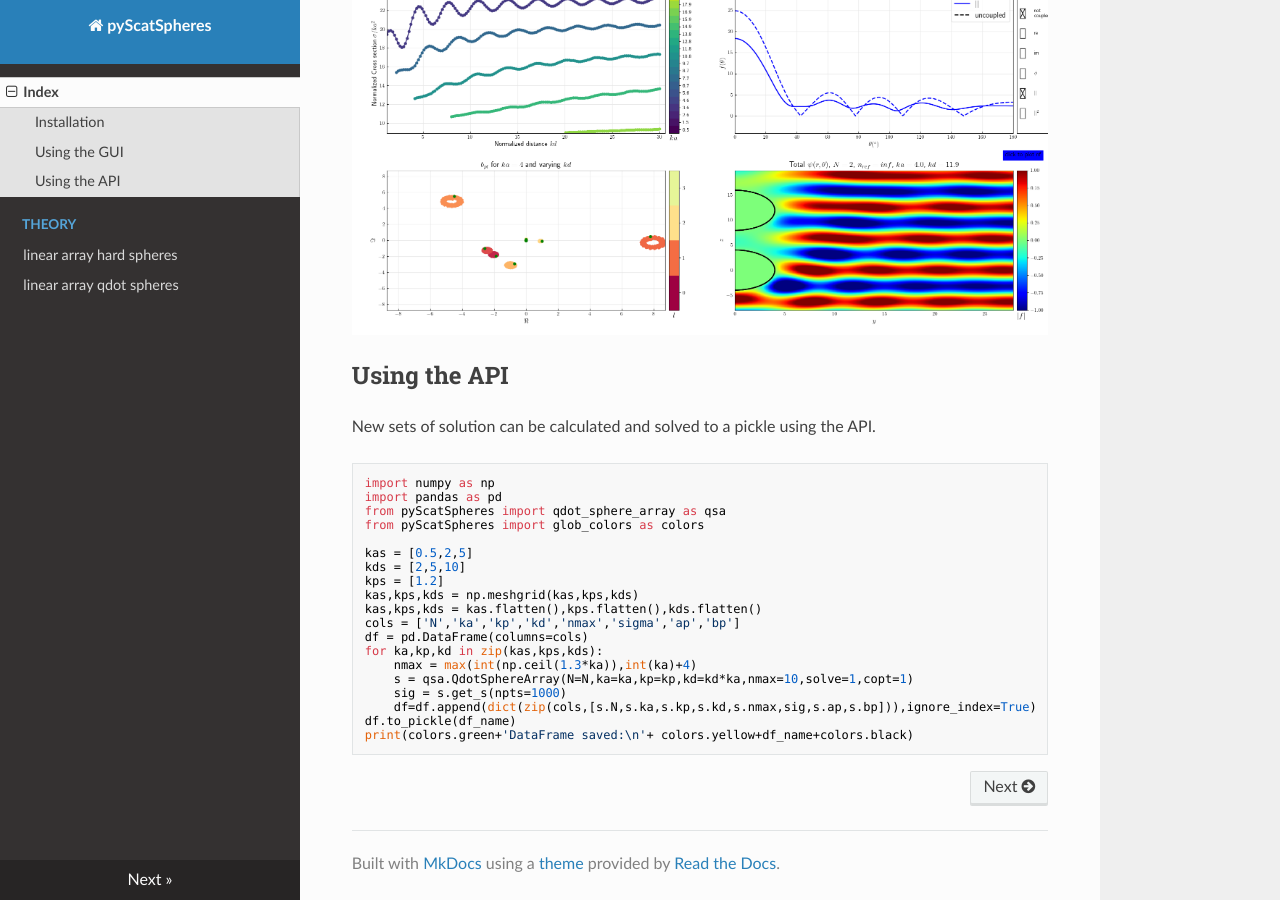
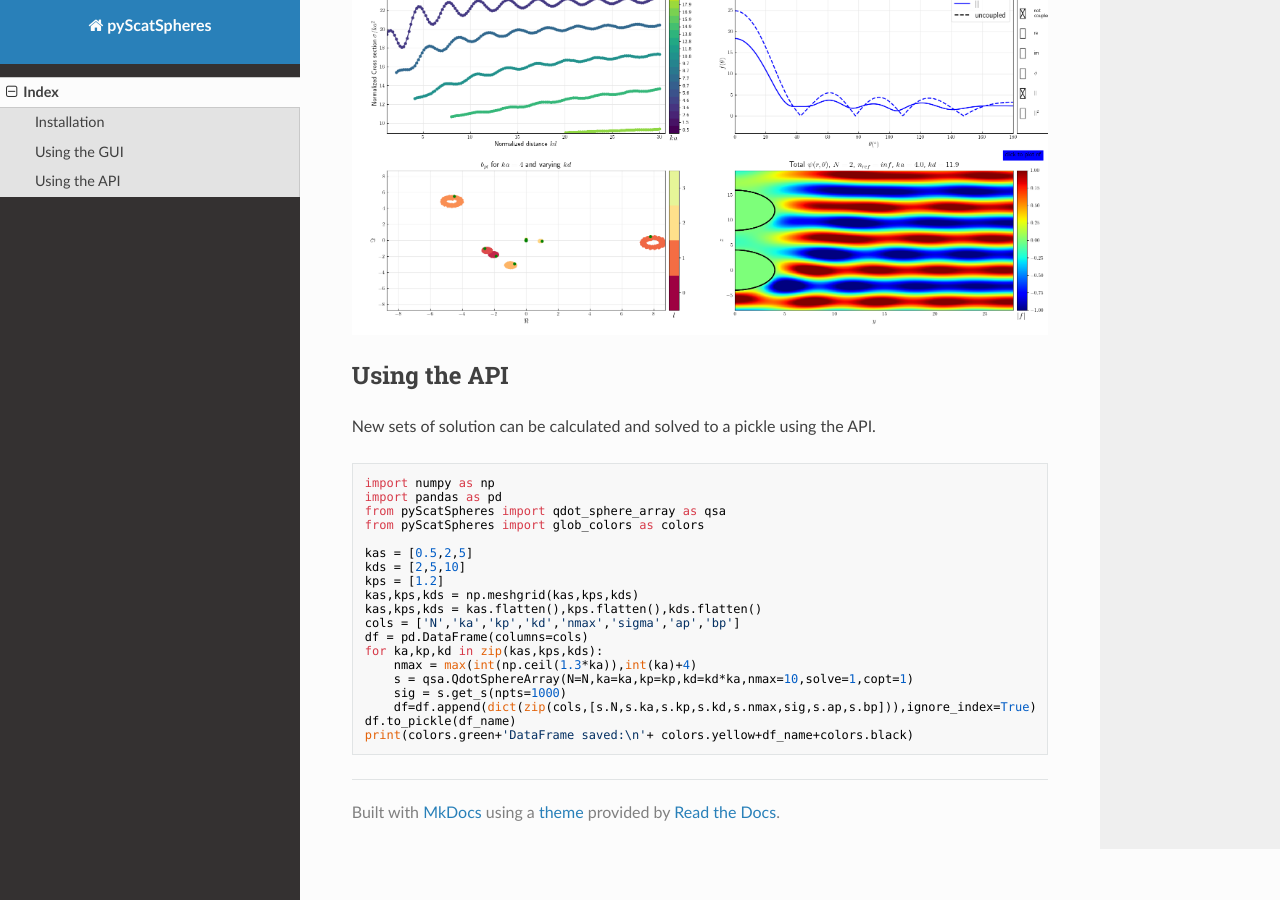
Before and after one commit to ronandrevon/pyScatSpheres, an MkDocs documentation site: the page built from docs/README.md, in a window 1280 px wide and 900 px high, scrolled down 530 px. Built offline with MkDocs 1.6.1, drawn with Linux system fonts in a browser that asks for light colours; nearby versions of some CDN libraries; some of the changed lines change nothing that is shown.

Commit message:
minor change to mkdocs.yml

```diff
--- a/mkdocs.yml
+++ b/mkdocs.yml
@@ -26,6 +26,6 @@ plugins:
 
 nav:
   - Index : 'README.md'
-  - Theory:
-    - linear array hard spheres : 'linear_array_hard_sphere.md'
-    - linear array qdot spheres : 'linear_array_qdot_sphere.md'
+  # - Theory:
+  #   - linear array hard spheres : 'linear_array_hard_sphere.md'
+  #   - linear array qdot spheres : 'linear_array_qdot_sphere.md'
```
